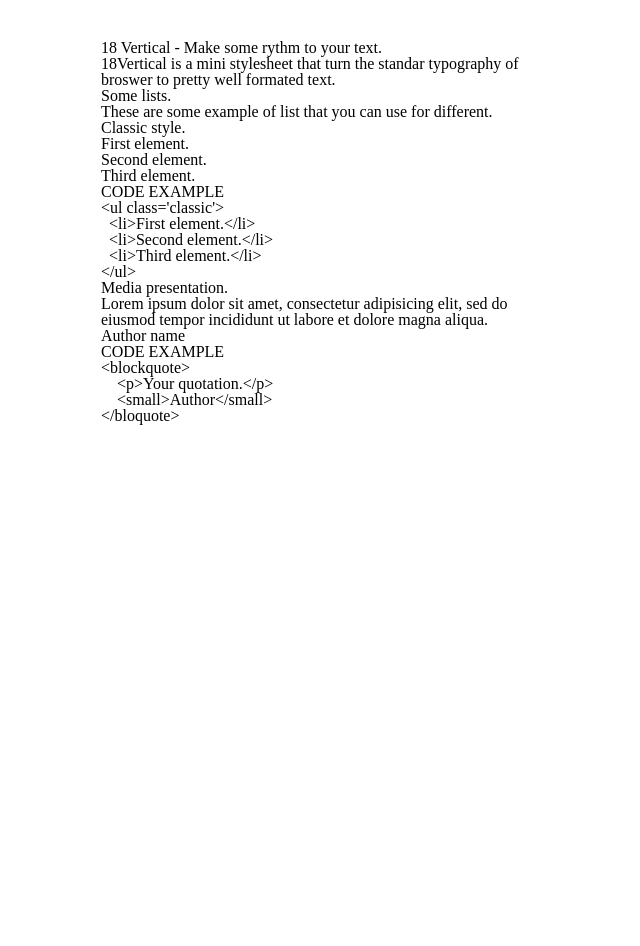
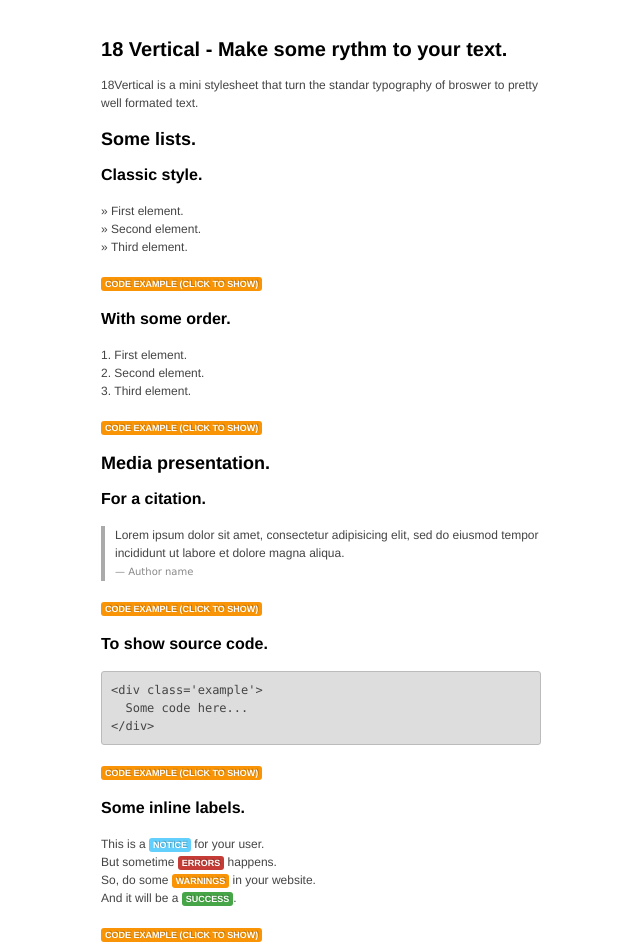
Before and after one commit to Viciousity/18-Vertical, a plain HTML site: page index.html in a window 1280 px wide. Shown: the whole page, without its empty margins (319-959 px from the left). Before the commit the page ends 800 px from the top, so only its background shows below. Drawn offline with Linux system fonts and the light colour scheme.

Commit message:
Reformat CSS, add javascript to show source-code.

```diff
--- a/index.html
+++ b/index.html
@@ -2,31 +2,54 @@
 <html>
   <head>
     <title>18Vertical - Make some rythm</title>
-    <link href="./stylesheets/reset.meyer.css"  media="screen" rel="stylesheet" type="text/css" />
-    <link href="./stylesheets/layout.css"       media="screen" rel="stylesheet" type="text/css" />
-    <link href=".//stylesheets/18vertical.css"  media="screen" rel="stylesheet" type="text/css" />
-    <script src="/javascripts/application.js" type="text/javascript"></script>
+    <link href="./stylesheets/reset.meyer.css" media="screen" rel="stylesheet" type="text/css" />
+    <link href="./stylesheets/layout.css"      media="screen" rel="stylesheet" type="text/css" />
+    <link href="./stylesheets/18vertical.css"  media="screen" rel="stylesheet" type="text/css" />
+    <script src="./javascripts/jQuery.min.js"  type="text/javascript"></script>
+    <script src="./javascripts/application.js" type="text/javascript"></script>
   </head>
   <body>
     <h1>18 Vertical - Make some rythm to your text.</h1>
     <p>18Vertical is a mini stylesheet that turn the standar typography of broswer to pretty well formated text.<p>
 
     <h2>Some lists.</h2>
-    <p>These are some example of list that you can use for different.</p>
     <h3>Classic style.</h3>
-    <ul class='classic'>
+    <ul>
       <li>First element.</li>
       <li>Second element.</li>
       <li>Third element.</li>
     </ul>
-    <p><span class="label warning">CODE EXAMPLE</span></p>
-    <pre>&lt;ul class=&#x27;classic&#x27;&gt;<br>  &lt;li&gt;First element.&lt;/li&gt;<br>  &lt;li&gt;Second element.&lt;/li&gt;<br>  &lt;li&gt;Third element.&lt;/li&gt;<br>&lt;/ul&gt;</pre>
+    <p><span class="label warning code">CODE EXAMPLE</span></p>
+    <pre>&lt;ul&gt;<br>  &lt;li&gt;First element.&lt;/li&gt;<br>  &lt;li&gt;Second element.&lt;/li&gt;<br>  &lt;li&gt;Third element.&lt;/li&gt;<br>&lt;/ul&gt;</pre>
+    <h3>With some order.</h3>
+    <ol>
+      <li>First element.</li>
+      <li>Second element.</li>
+      <li>Third element.</li>
+    </ol>
+    <p><span class="label warning code">CODE EXAMPLE</span></p>
+    <pre>&lt;ol&gt;<br>  &lt;li&gt;First element.&lt;/li&gt;<br>  &lt;li&gt;Second element.&lt;/li&gt;<br>  &lt;li&gt;Third element.&lt;/li&gt;<br>&lt;/ol&gt;</pre>
+
     <h2>Media presentation.</h2>
+    <h3>For a citation.</h3>
     <blockquote>
       <p>Lorem ipsum dolor sit amet, consectetur adipisicing elit, sed do eiusmod tempor incididunt ut labore et dolore magna aliqua.</p>
       <small>Author name</small>
     </blockquote>
-    <p><span class="label warning">CODE EXAMPLE</span></p>
+    <p><span class="label warning code">CODE EXAMPLE</span></p>
     <pre>&lt;blockquote&gt;<br>    &lt;p&gt;Your quotation.&lt;/p&gt;<br>    &lt;small&gt;Author&lt;/small&gt;<br>&lt;/bloquote&gt;</pre>
+    <h3>To show source code.</h3>
+    <pre>&lt;div class=&#x27;example&#x27;&gt;<br>  Some code here...<br>&lt;/div&gt;</pre>
+    <p><span class="label warning code">CODE EXAMPLE</span></p>
+    <pre>&lt;pre&gt;<br>  Your code here...<br>&lt;/pre&gt;</pre>
+    <h3>Some inline labels.</h3>
+    <p>
+      This is a <span class='label notice'>notice</span> for your user.<br>
+      But sometime <span class='label important'>errors</span> happens.<br>
+      So, do some <span class='label warning'>warnings</span> in your website.<br>
+      And it will be a <span class='label success'>success</span>.
+    </p>
+    <p><span class="label warning code">CODE EXAMPLE</span></p>
+    <pre>&lt;span class=&#x27;label notice&#x27;&gt;...&lt;/span&gt;<br>&lt;span class=&#x27;label important&#x27;&gt;...&lt;/span&gt;<br>&lt;span class=&#x27;label warning&#x27;&gt;...&lt;/span&gt;<br>&lt;span class=&#x27;label success&#x27;&gt;...&lt;/span&gt;</pre>
   </body>
 </html>
--- a/javascripts/application.js
+++ b/javascripts/application.js
@@ -0,0 +1,17 @@
+$(document).ready(function() {
+  // Hide code example by default.
+  $('.label.code').parent().next('pre').hide();
+  $('.label.code').text('Code example (click to show)');
+
+  // Show or hide by clicking on a button.
+  $('.label.code').click(function() {
+    if($(this).hasClass('enable')) {
+      $(this).text('Code example (click to show)');
+      $(this).removeClass('enable');
+    } else {
+      $(this).text('Code example (click to hide)');
+      $(this).addClass('enable');
+    }
+    $(this).parent().next().slideToggle(400)
+  });
+});
--- a/stylesheets/18vertical.css
+++ b/stylesheets/18vertical.css
@@ -1,38 +1,128 @@
+/*  18 Vertical CSS File.
+---------------------------------------------------------------------------------------------------
+    version 1.0
 
-/*                          Body text override.
-                            -----------------------------------------------------*/
-                       body { color:#444; font:0.75em/1.5em "Helvetica Neue",helvetica,arial,verdana,sans-serif; }
+    License: none (public domain)
+
+    2011-11-29
+-------------------------------------------------------------------------------------------------*/
 
 
-/*                          Headings.
-                            -----------------------------------------------------*/
-                h1,h2,h3,h4 { color:#000; font-weight:bold; }
-                         h1 { font-size:1.67em; line-height:0.9em; margin-bottom:0.9em; }
-                         h2 { font-size:1.5em; line-height:1em; margin-bottom:1em; }
-                         h3 { font-size:1.3333333333333333em; line-height:1.125em; margin-bottom:1.125em; }
-                         h4 { font-size:1.1666666666666667em; line-height:1.2857142857142858em; margin-bottom:1.2857142857142858em; }
-                          p { font-size:1em; line-height:1.5em; margin-bottom:1.5em; }
+/*  Body text override.
+-----------------------------------------------------*/
+    body {
+      color: #444;
+      font: 0.75em/1.5em "Helvetica Neue",helvetica,arial,verdana,sans-serif;
+    }
 
-/*                          Lists.
-                            -----------------------------------------------------*/
-                         ul { font-size:1em; line-height:1.5em; margin-bottom:1.5em; }
-       ul.classic li:before { content:'\00bb \00A0'; }
+/*  Headings.
+-----------------------------------------------------*/
+    h1,h2,h3,h4 {
+      color: #000;
+      font-weight: bold;
+    }
+    h1 {
+      font-size: 1.67em;
+      line-height: 0.9em;
+      margin-bottom: 0.9em;
+    }
+    h2 {
+      font-size: 1.5em;
+      line-height: 1em;
+      margin-bottom: 1em;
+    }
+    h3 {
+      font-size: 1.3333333333333333em;
+      line-height: 1.125em;
+      margin-bottom: 1.125em;
+    }
+    h4 {
+      font-size: 1.1666666666666667em;
+      line-height: 1.2857142857142858em;
+      margin-bottom: 1.2857142857142858em;
+    }
+    p {
+      font-size: 1em;
+      line-height: 1.5em;
+      margin-bottom: 1.5em;
+    }
 
-/*                          Blockquote.
-                            -----------------------------------------------------*/
-                 blockquote { border-left:4px solid #AAA; font-size:1em; line-height:1.5em; margin-bottom:1.5em; padding-left:10px; }
-               blockquote p { margin-bottom:0; }
-           blockquote small { color:#888; font-size:0.8333333333333333em; font-family:"Lucida Grande","Helvetica Neue",helvetica,arial,verdana,sans-serif; line-height:1.8em; }
-    blockquote small:before { content:'\2014 \00A0'; }
+/*  Lists.
+-----------------------------------------------------*/
+    ul,ol {
+      font-size: 1em;
+      line-height: 1.5em;
+      margin-bottom: 1.5em;
+    }
+    ul li:before {
+      content: '\00bb \00A0';
+    }
+    ol {
+      list-style: decimal inside;
+    }
 
-/*                          Pre.
-                            -----------------------------------------------------*/
-                        pre { background-color:#DDD; border:1px solid #BBB; -webkit-border-radius:3px; -moz-border-radius:3px; border-radius:3px; font-size:1em; line-height:1.5em; margin-bottom:1.5em; padding:.75em; }
+/*  Blockquote.
+-----------------------------------------------------*/
+    blockquote {
+      border-left: 4px solid #AAA;
+      font-size: 1em;
+      line-height: 1.5em;
+      margin-bottom: 1.5em;
+      padding-left: 10px;
+    }
+    blockquote p {
+      margin-bottom: 0;
+    }
+    blockquote small {
+      color: #888;
+      font-size: 0.8333333333333333em;
+      font-family: "Lucida Grande","Helvetica Neue",helvetica,arial,verdana,sans-serif;
+      line-height: 1.8em;
+    }
+    blockquote small:before {
+      content: '\2014 \00A0';
+    }
 
-/*                          Labels.
-                            -----------------------------------------------------*/
-                     .label { background-color:#BFBFBF; -webkit-border-radius:3px; -moz-border-radius:3px; border-radius:3px; color:#FFF; font-size:0.75em; font-weight:bold; line-height:1.4em; padding:2px 4px; text-transform:uppercase; text-shadow:1px -1px 0 rgba(0,0,0,0.2); white-space:nowrap; }
-           .label.important { background-color:#c43c35; }
-              .label.notice { background-color:#62cffc; }
-             .label.success { background-color:#46a546; }
-             .label.warning { background-color:#f89406; }
+/*  Pre.
+-----------------------------------------------------*/
+    pre {
+      background-color: #DDD;
+      border: 1px solid #BBB;
+      -webkit-border-radius: 3px;
+      -moz-border-radius: 3px;
+      border-radius: 3px;
+      font-family: "Monaco", "Helvetica Neue",helvetica,arial,verdana,sans-serif;
+      font-size: 1em;
+      line-height: 1.5em;
+      margin-bottom: 1.5em;
+      padding: .75em;
+    }
+
+/*  Labels.
+-----------------------------------------------------*/
+    .label {
+      background-color: #BFBFBF;
+      -webkit-border-radius: 3px;
+      -moz-border-radius: 3px;
+      border-radius: 3px;
+      color: #FFF;
+      font-size: 0.75em;
+      font-weight: bold;
+      line-height: 1.4em;
+      padding: 2px 4px;
+      text-transform: uppercase;
+      text-shadow: 1px -1px 0 rgba(0,0,0,0.2);
+      white-space: nowrap;
+    }
+    .label.important {
+      background-color: #c43c35;
+    }
+    .label.notice {
+      background-color: #62cffc;
+    }
+    .label.success {
+      background-color: #46a546;
+    }
+    .label.warning {
+      background-color: #f89406;
+    }
--- a/stylesheets/layout.css
+++ b/stylesheets/layout.css
@@ -1,4 +1,8 @@
+/* Some code for layout display (size). */
 body {
   width: 440px;
   margin: 40px auto;
 }
+.label.code {
+  cursor: pointer;
+}
```
Also changed, not shown: javascripts/jQuery.min.js (added).
